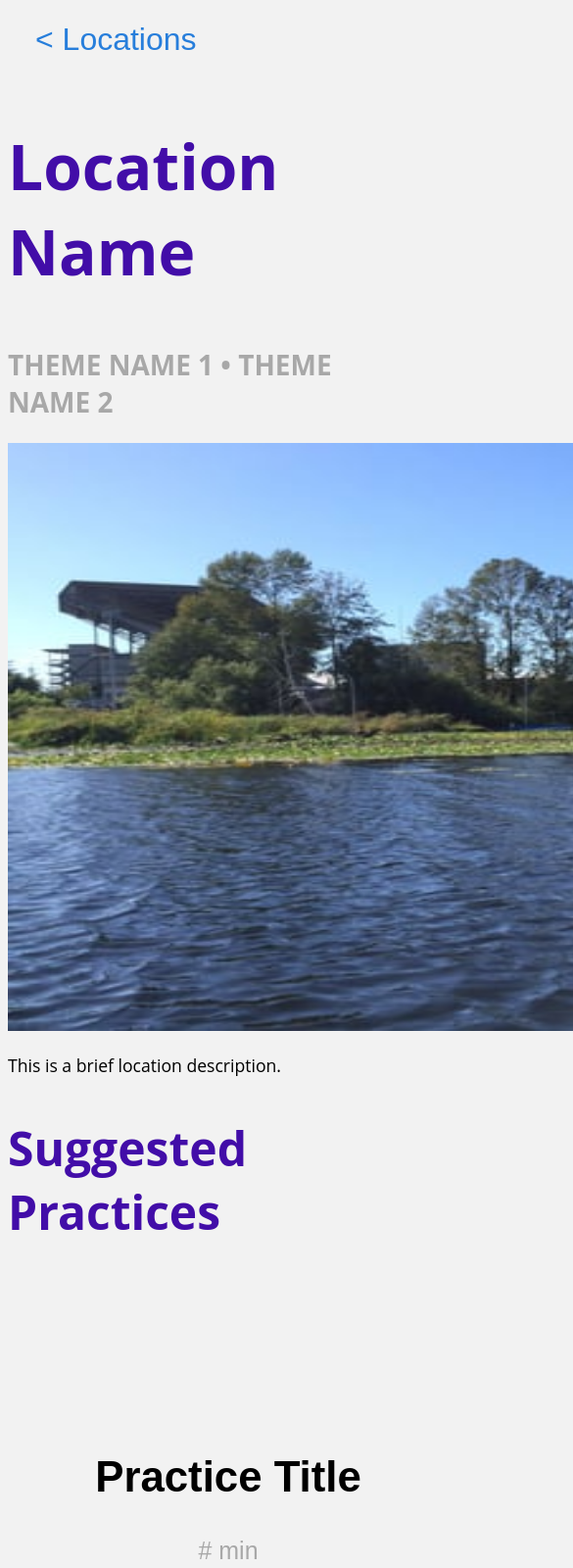
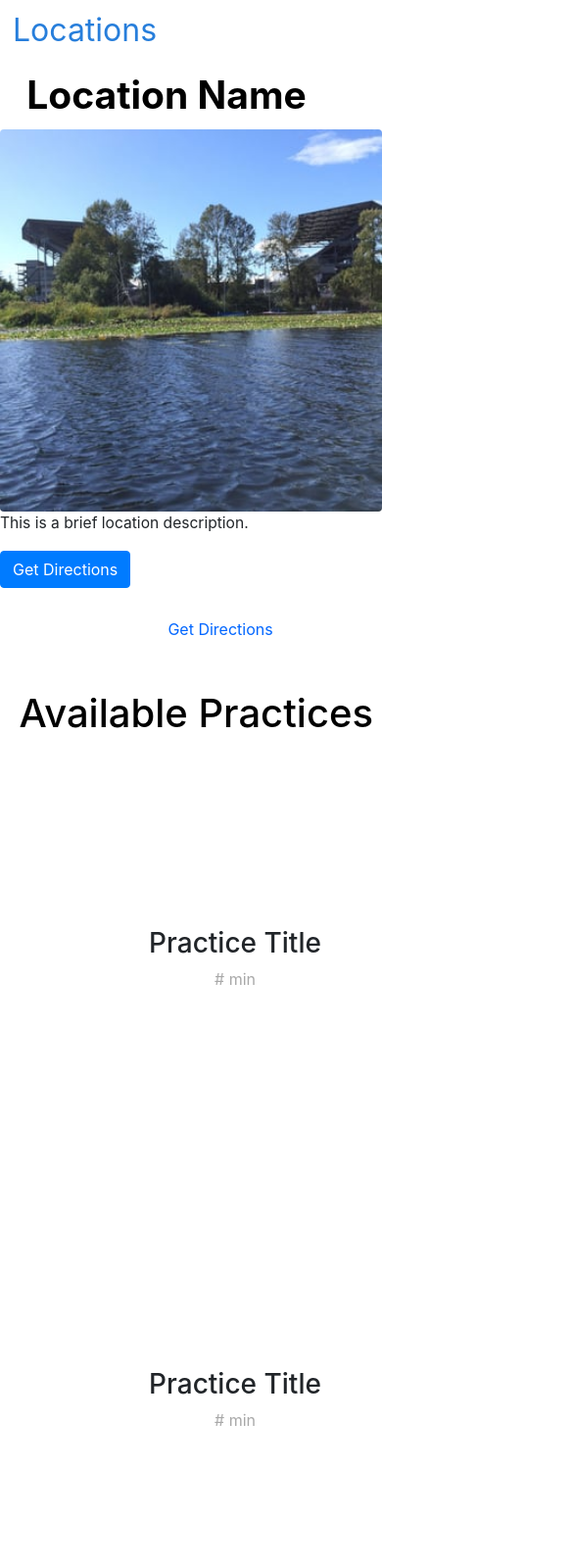
Before and after one commit to npham24/info360frontend, a plain HTML site: page location.html in a window 390 px wide. Shown: the top 1600 px of the page at 98% size, 585 px wide, since content can reach past the window. Drawn offline with nearby package versions, Linux system fonts and the light colour scheme.

Commit message:
Update location template (class work)

```diff
--- a/location.html
+++ b/location.html
@@ -3,6 +3,8 @@
 
 <head>
     <link rel="stylesheet" href="styles.css">
+    <link rel="stylesheet" href="https://stackpath.bootstrapcdn.com/bootstrap/4.3.1/css/bootstrap.min.css"
+        integrity="sha384-ggOyR0iXCbMQv3Xipma34MD+dH/1fQ784/j6cY/iJTQUOhcWr7x9JvoRxT2MZw1T" crossorigin="anonymous">
 </head>
 
 <!-- This file contains the basic layout of the location page (i.e. The one
@@ -10,28 +12,59 @@
 
 <body>
     <section>
-        <button id="back_to_locations" class="btn"> < Locations </button>
+        <button id="back_to_locations" class="btn">Locations</button>
         <h1 id="location_title"> Location Name </h1>
-        <h2 id="theme_list"> THEME NAME 1 • THEME NAME 2 </h2>
-        <img id="location_image" src="images/waterfront.jpg" alt="Location image">
-        <p id="location_desc">
-            This is a brief location description.
-        </p>
+        <img id="location_image" class="img-fluid rounded" src="images/waterfront.jpg" alt="Location image">
+        <p id="location_desc">This is a brief location description.</p>
+        <a class="btn btn-primary" href="" role="button">Get Directions</a>
+        <button id="directions" class="btn" href="">
+            <p> Get Directions </p>
+        </button>
+
     </section>
-    <section>
-        <h1 id="suggested_practices"> Suggested Practices </h1>
+    <h1 id=" suggested_practices"> Available Practices </h1>
+    <div class="container">
+        <div class="row justify-content-center">
+            <div class="col-sm">
                 <button id="practice" class="btn">
                     <h2 id="practice_title"> Practice Title </h2>
                     <p id="duration"> # min </p>
                 </button>
+            </div>
+            <div class="col-sm">
                 <button id="practice" class="btn">
                     <h2 id="practice_title"> Practice Title </h2>
                     <p id="duration"> # min </p>
                 </button>
+            </div>
+        </div>
+        <div class="row">
+            <div class="col-sm">
                 <button id="practice" class="btn">
                     <h2 id="practice_title"> Practice Title </h2>
                     <p id="duration"> # min </p>
                 </button>
-
-    </section>
+            </div>
+            <div class="col-sm">
+                <button id="practice" class="btn">
+                    <h2 id="practice_title"> Practice Title </h2>
+                    <p id="duration"> # min </p>
+                </button>
+            </div>
+        </div>
+        <div class="row">
+            <div class="col-sm">
+                <button id="practice" class="btn">
+                    <h2 id="practice_title"> Practice Title </h2>
+                    <p id="duration"> # min </p>
+                </button>
+            </div>
+            <div class="col-sm">
+                <button id="practice" class="btn">
+                    <h2 id="practice_title"> Practice Title </h2>
+                    <p id="duration"> # min </p>
+                </button>
+            </div>
+        </div>
+    </div>
 </body>
--- a/quad.css
+++ b/quad.css
@@ -14,13 +14,13 @@ body{
   vertical-align: middle;
 }
 
+
 /* Mobile only css */
 .loc-image {
     object-fit:cover;
     max-width: 95%;
     height: 700px;
     max-height: 50%;
-    box-shadow: 10px 10px 5px silver;
   }
 
 /* Desktop only css */
--- a/styles.css
+++ b/styles.css
@@ -5,17 +5,16 @@
 }
 
 h1 {
-    color: #420DA8;
-    font-size: 20vw;
+    color: black;
+    font-size: 200vw;
+    padding-left: 5vw;
+    padding-top: 1vw;
 }
 @import url(https://fonts.googleapis.com/css?family=Open+Sans);
 
-h3 {
-  margin: 15px 0px;
-}
 body{
   background: #f2f2f2;
-  font-family: 'Open Sans', sans-serif;
+  font-family: system-ui, -apple-system, BlinkMacSystemFont, "Helvetica Neue", "Lucida Grande", "Segoe UI";
 }
 
 .search {
@@ -93,35 +92,42 @@ h1 {
 
 /* Title text on the location page */
 #location_title {
-  font-size: 400%;
   font-weight: bold;
-  align: left;
+  text-align: left;
+  color: black;
+  font-size: 10vw;
+  padding-left: 7vw;
+  padding-top: 3vw;
+  padding-bottom: 1vw;
 }
 
 /* Image on location page */
 #location_image {
-  width: 900px;
-  height: 600px;
-  align: left;
+  /* max-width: 100%;
+  height: 600px; */
+  width: 100%;
+  height: auto;
+  max-height: 800px;
+  object-fit: cover;
 }
 
 /* Location description on location page */
 #location_desc {
-  font-size: 110%;
-  align: left;
-}
-
-/* List of themes on location page */
-#theme_list {
-  font-size: 175%;
-  align: left;
-  color: #a8a8a8;
+  font-size: 4vw;
+  text-align: left;
 }
 
 /* Title for suggested practices on location page */
 #suggested_practices {
   font-size: 300%;
-  align: left;
+  text-align: left;
+}
+
+/* Button leading to directions */
+#directions {
+  width: 450px;
+  height: 100px;
+  color: #0066ff;
 }
 
 /* Button leading to more information on a practice */
@@ -144,7 +150,7 @@ h1 {
 /* Back button to locations */
 #back_to_locations {
   font-size: 200%;
-  align: left;
+  text-align: left;
   color: #277edb
 }
 
```
Also changed, not shown: quad.html (+5 -3 lines). Lines whose indentation alone changed are shown as unchanged.
